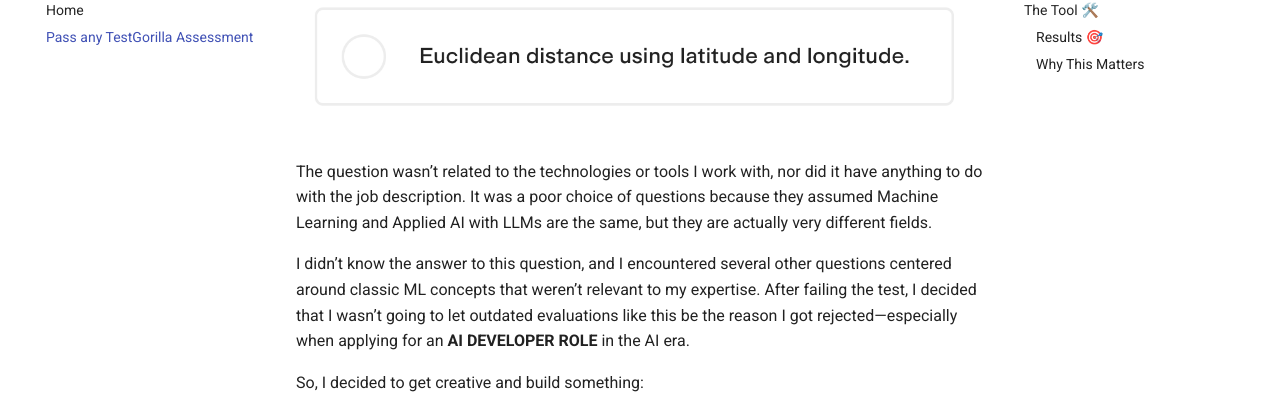
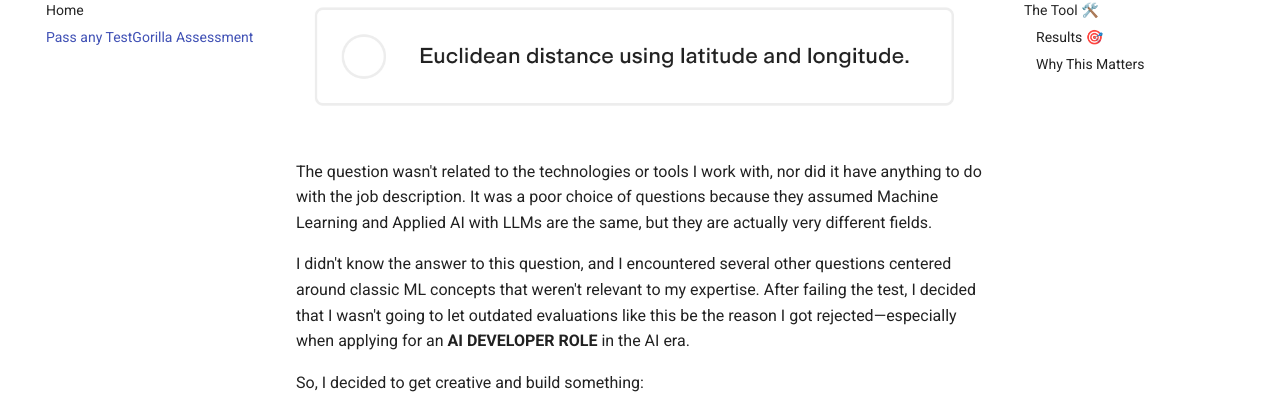
Before and after one commit to Fakamoto/blog, an MkDocs documentation site: the page built from docs/posts/testgorilla.md, in a window 1280 px wide and 900 px high, scrolled down 1236 px. Shown: the part 98-512 px from the top of the window. Built offline with MkDocs 1.6.1 and Material for MkDocs 9.7.7, drawn with Linux system fonts in a browser that asks for light colours; comment, search, counter and statistics services are not loaded; some of the changed text lies outside the part shown.

Commit message:
corrections

```diff
--- a/docs/posts/testgorilla.md
+++ b/docs/posts/testgorilla.md
@@ -16,9 +16,9 @@ One of the first questions was the following:
 
 ![First Answer](media/testgorilla_answer1.png)
 
-The question wasn’t related to the technologies or tools I work with, nor did it have anything to do with the job description. It was a poor choice of questions because they assumed Machine Learning and Applied AI with LLMs are the same, but they are actually very different fields.
+The question wasn't related to the technologies or tools I work with, nor did it have anything to do with the job description. It was a poor choice of questions because they assumed Machine Learning and Applied AI with LLMs are the same, but they are actually very different fields.
 
-I didn’t know the answer to this question, and I encountered several other questions centered around classic ML concepts that weren’t relevant to my expertise. After failing the test, I decided that I wasn’t going to let outdated evaluations like this be the reason I got rejected—especially when applying for an **AI DEVELOPER ROLE** in the AI era.
+I didn't know the answer to this question, and I encountered several other questions centered around classic ML concepts that weren't relevant to my expertise. After failing the test, I decided that I wasn't going to let outdated evaluations like this be the reason I got rejected—especially when applying for an **AI DEVELOPER ROLE** in the AI era.
 
 So, I decided to get creative and build something:
 
```
Also changed, not shown: other parts of docs/posts/testgorilla.md (+2 -2 lines).
